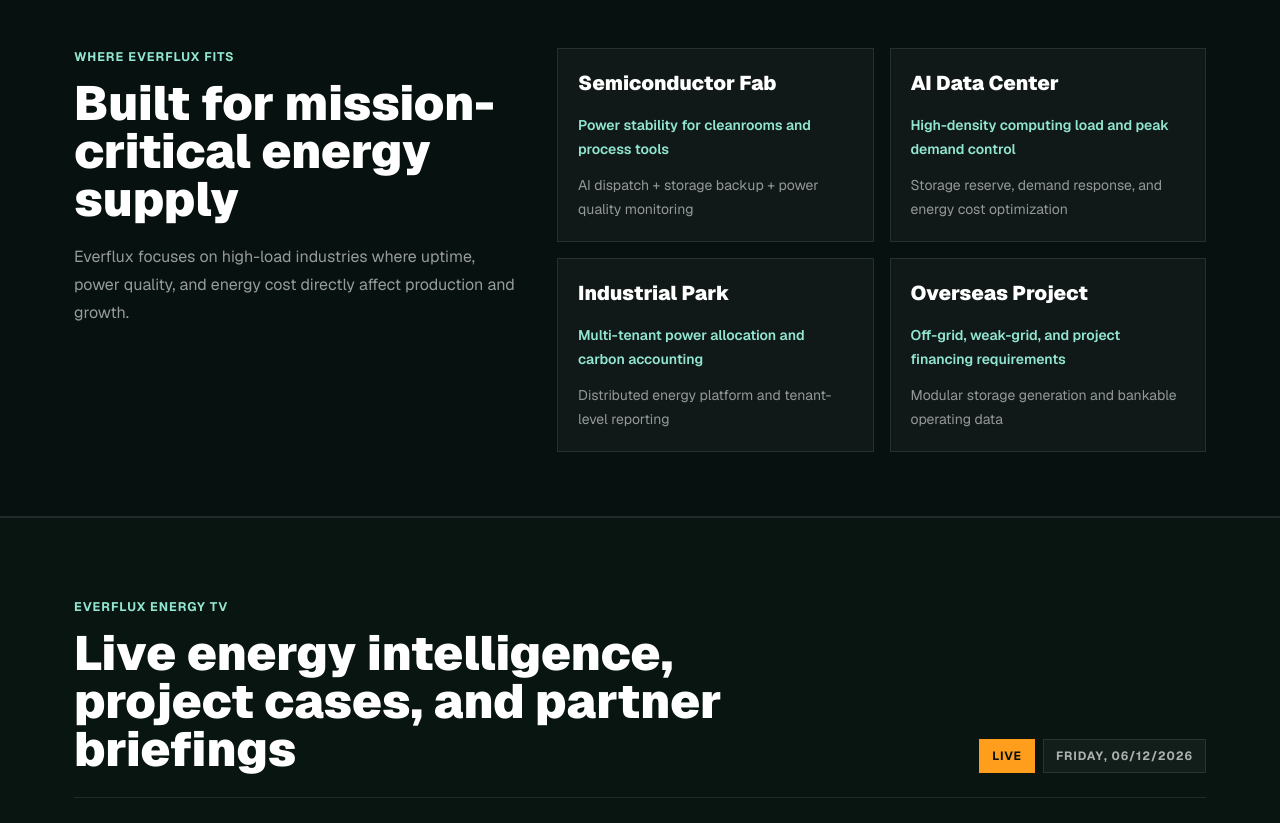
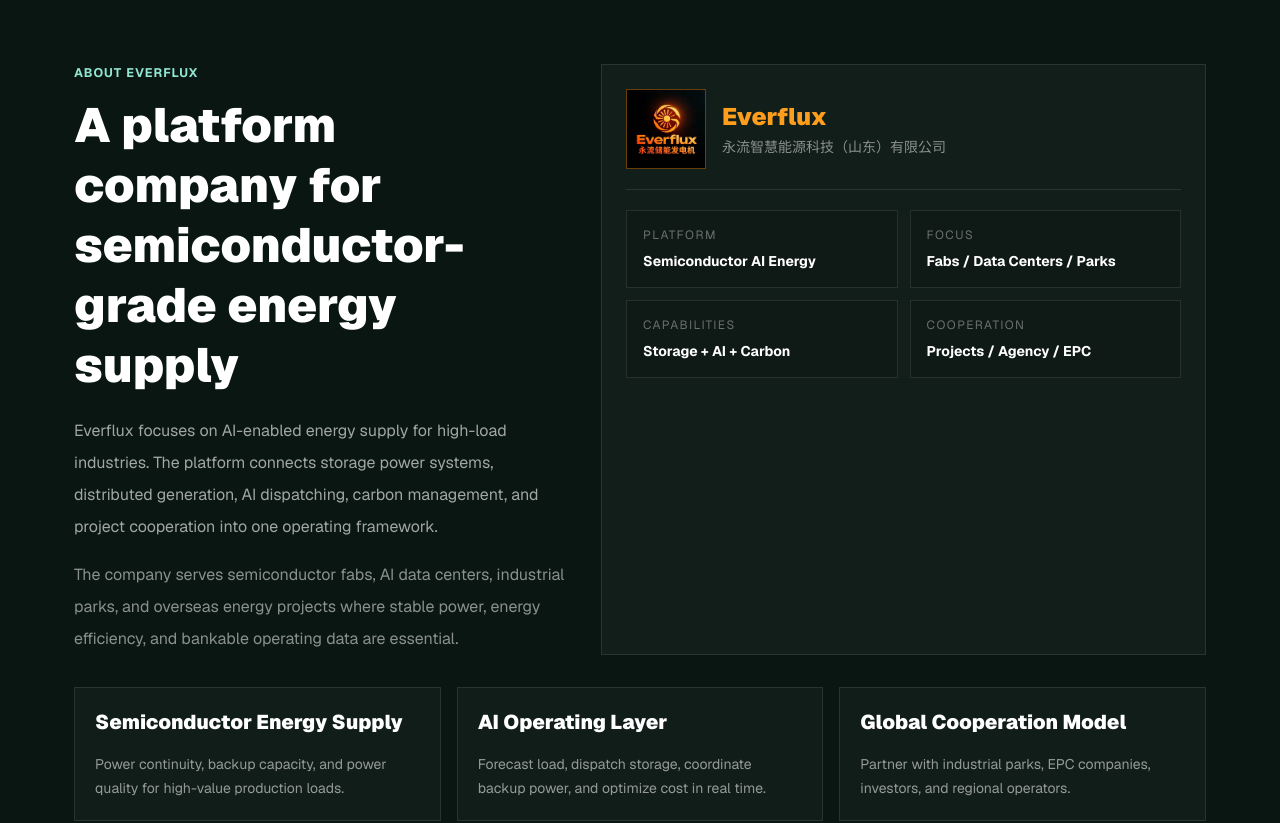
Before and after one commit to smtv-china/everflux-website, a Next.js app: page / in a window 1280 px wide. Shown: the part 1100-1923 px from the top of the page. Built offline with nearby package versions, Linux system fonts and the light colour scheme.

Commit message:
Add about section and refine platform title

```diff
--- a/app/layout.tsx
+++ b/app/layout.tsx
@@ -19,7 +19,7 @@
     template: "%s | EVERFLUX",
   },
   description:
-    "Everflux 永流打造半导体AI智慧能源供应平台，提供分布式能源、储能发电机、AI调度、碳管理和产业能源供应解决方案。",
+    "Everflux 永流是半导体AI智慧能源供应平台，提供分布式能源、储能发电机、AI调度、碳管理和产业能源供应解决方案。",
   keywords: [
     "EVERFLUX",
     "Everflux 永流",
@@ -41,7 +41,7 @@
   openGraph: {
     title: "Everflux 永流 | 半导体AI智慧能源供应平台",
     description:
-      "Everflux builds a semiconductor AI smart energy supply platform for distributed energy, storage, AI dispatching, and industrial energy cooperation.",
+      "Everflux is a semiconductor AI smart energy supply platform for distributed energy, storage, AI dispatching, and industrial energy cooperation.",
     url: "https://evererpower.com",
     siteName: "EVERFLUX",
     locale: "en_US",
--- a/app/page.tsx
+++ b/app/page.tsx
@@ -2,6 +2,7 @@
 
 import Navbar from "../components/Navbar";
 import Hero from "../components/Hero";
+import AboutUs from "../components/AboutUs";
 import IndustrySolutions from "../components/IndustrySolutions";
 import EnergyBroadcast from "../components/EnergyBroadcast";
 import EnergyStats from "../components/EnergyStats";
@@ -25,6 +26,7 @@
 
         <main className="flex-grow">
           <Hero />
+          <AboutUs />
           <IndustrySolutions />
           <EnergyBroadcast />
           <EnergyStats />
--- /dev/null
+++ b/components/AboutUs.tsx
@@ -0,0 +1,113 @@
+"use client";
+
+import Image from "next/image";
+import { useLanguage } from "./LanguageProvider";
+
+const platformPoints = [
+  {
+    title: ["Semiconductor Energy Supply", "半导体能源供应"],
+    detail: [
+      "Power continuity, backup capacity, and power quality for high-value production loads.",
+      "面向高价值生产负荷的连续供电、备用容量与电能质量管理。",
+    ],
+  },
+  {
+    title: ["AI Operating Layer", "AI能源运营层"],
+    detail: [
+      "Forecast load, dispatch storage, coordinate backup power, and optimize cost in real time.",
+      "实时预测负荷、调度储能、协同备电并优化用能成本。",
+    ],
+  },
+  {
+    title: ["Global Cooperation Model", "全球合作模式"],
+    detail: [
+      "Partner with industrial parks, EPC companies, investors, and regional operators.",
+      "面向园区、EPC公司、投资方与区域运营商开展合作。",
+    ],
+  },
+];
+
+const companyFacts = [
+  ["Platform", "平台定位", "Semiconductor AI Energy", "半导体AI能源"],
+  ["Focus", "核心聚焦", "Fabs / Data Centers / Parks", "半导体 / 数据中心 / 园区"],
+  ["Capabilities", "核心能力", "Storage + AI + Carbon", "储能 + AI + 碳管理"],
+  ["Cooperation", "合作方向", "Projects / Agency / EPC", "项目 / 代理 / EPC"],
+];
+
+export default function AboutUs() {
+  const { text } = useLanguage();
+
+  return (
+    <section id="about" className="border-b border-white/10 bg-[#091612]">
+      <div className="mx-auto max-w-[1180px] px-6 py-16 md:py-20">
+        <div className="grid gap-8 lg:grid-cols-[0.9fr_1.1fr]">
+          <div>
+            <p className="eyebrow">{text("About Everflux", "关于永流")}</p>
+            <h2 className="mt-3 text-3xl font-black leading-tight text-white md:text-5xl">
+              {text(
+                "A platform company for semiconductor-grade energy supply",
+                "面向半导体级能源供应的平台型企业",
+              )}
+            </h2>
+            <p className="mt-5 max-w-xl text-base leading-8 text-white/62">
+              {text(
+                "Everflux focuses on AI-enabled energy supply for high-load industries. The platform connects storage power systems, distributed generation, AI dispatching, carbon management, and project cooperation into one operating framework.",
+                "Everflux 永流聚焦高载能产业的AI智慧能源供应，将储能发电系统、分布式能源、AI调度、碳管理与项目合作整合为一个可运营的平台体系。",
+              )}
+            </p>
+            <p className="mt-4 max-w-xl text-base leading-8 text-white/52">
+              {text(
+                "The company serves semiconductor fabs, AI data centers, industrial parks, and overseas energy projects where stable power, energy efficiency, and bankable operating data are essential.",
+                "永流服务半导体工厂、AI数据中心、工业园区和海外能源项目，重点解决稳定供电、能源效率和项目运营数据可信化问题。",
+              )}
+            </p>
+          </div>
+
+          <div className="border border-white/10 bg-white/[0.035] p-5 md:p-6">
+            <div className="flex items-center gap-4 border-b border-white/10 pb-5">
+              <div className="relative size-16 overflow-hidden border border-[#ff9d1c]/40 bg-black md:size-20">
+                <Image
+                  src="/brand/everflux-logo.jpg"
+                  alt="Everflux logo"
+                  fill
+                  sizes="80px"
+                  className="object-cover"
+                />
+              </div>
+              <div>
+                <p className="text-2xl font-black text-[#ff9d1c]">Everflux</p>
+                <p className="mt-1 text-sm text-white/50">永流智慧能源科技（山东）有限公司</p>
+              </div>
+            </div>
+
+            <div className="mt-5 grid gap-3 sm:grid-cols-2">
+              {companyFacts.map(([enLabel, zhLabel, enValue, zhValue]) => (
+                <div key={enLabel} className="border border-white/10 bg-black/18 p-4">
+                  <p className="text-xs uppercase tracking-[0.12em] text-white/38">
+                    {text(enLabel, zhLabel)}
+                  </p>
+                  <p className="mt-2 text-sm font-bold leading-5 text-white">
+                    {text(enValue, zhValue)}
+                  </p>
+                </div>
+              ))}
+            </div>
+          </div>
+        </div>
+
+        <div className="mt-8 grid gap-4 md:grid-cols-3">
+          {platformPoints.map((point) => (
+            <article key={point.title[0]} className="border border-white/10 bg-white/[0.03] p-5">
+              <h3 className="text-xl font-black text-white">
+                {text(point.title[0], point.title[1])}
+              </h3>
+              <p className="mt-4 text-sm leading-6 text-white/55">
+                {text(point.detail[0], point.detail[1])}
+              </p>
+            </article>
+          ))}
+        </div>
+      </div>
+    </section>
+  );
+}
--- a/components/Footer.tsx
+++ b/components/Footer.tsx
@@ -3,6 +3,7 @@
 import { useLanguage } from "./LanguageProvider";
 
 const links = [
+  ["About Everflux", "关于永流", "#about"],
   ["Platform", "平台能力", "#energy"],
   ["Global Footprint", "全球布局", "#global"],
   ["Partnership", "招商合作", "#investment"],
--- a/components/Hero.tsx
+++ b/components/Hero.tsx
@@ -61,18 +61,18 @@
           </div>
 
           <p className="eyebrow">
-            {text("Semiconductor Energy Infrastructure", "半导体能源基础设施")}
+            {text("Platform for Semiconductor Energy Supply", "半导体能源供应平台")}
           </p>
           <h1 className="mt-5 max-w-4xl text-4xl font-black leading-[1.02] text-[#ff9d1c] md:text-6xl">
             {text(
               "Semiconductor AI Smart Energy Supply Platform",
-              "打造半导体AI智慧能源供应平台",
+              "半导体AI智慧能源供应平台",
             )}
           </h1>
           <h2 className="mt-5 max-w-3xl text-2xl font-semibold leading-tight text-white md:text-3xl">
             {text(
               "AI storage and distributed energy solutions for semiconductor fabs, data centers, and industrial parks.",
-              "面向半导体工厂、数据中心与工业园区的AI储能与分布式能源解决方案。",
+              "面向半导体工厂、数据中心与工业园区的AI储能、稳定供电与分布式能源解决方案。",
             )}
           </h2>
           <p className="mt-5 max-w-2xl text-base leading-8 text-white/66 md:text-lg">
--- a/components/Navbar.tsx
+++ b/components/Navbar.tsx
@@ -7,6 +7,7 @@
 
 const navItems = [
   { label: "Home", cn: "首页", href: "#home" },
+  { label: "About", cn: "关于永流", href: "#about" },
   { label: "TV", cn: "能源视频", href: "#tv" },
   { label: "Data", cn: "能源数据", href: "#energy" },
   { label: "Network", cn: "全球布局", href: "#global" },
```
